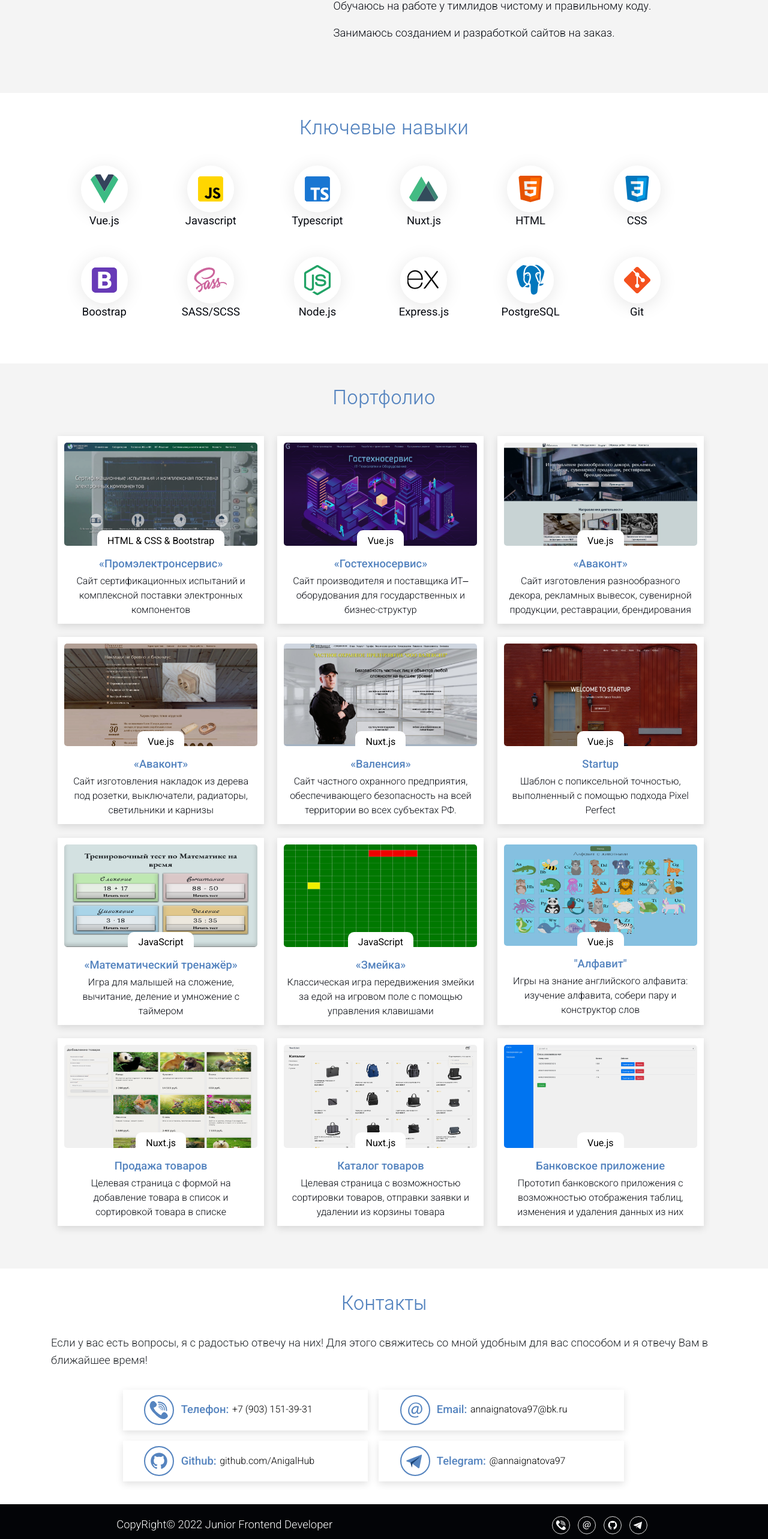
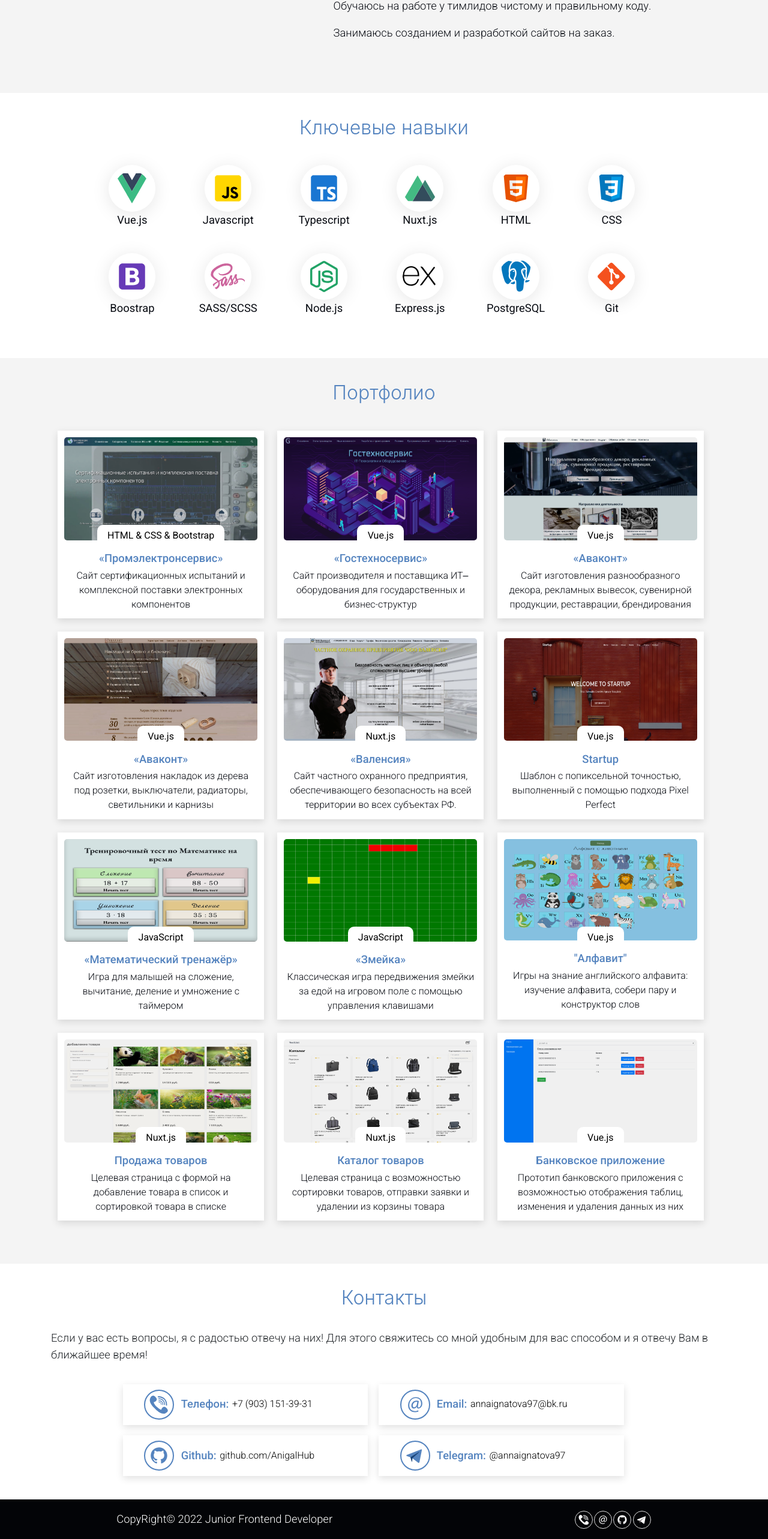
Before and after one commit to AnigalHub/Portfolio, a Nuxt app: page / in a window 1280 px wide. Shown: the part 656-3222 px from the top of the page at 60% size. Built offline with nearby package versions, Linux system fonts and the light colour scheme.

Commit message:
изменены стили в Skills и Myfooter

```diff
--- a/pages/index.vue
+++ b/pages/index.vue
@@ -287,7 +287,7 @@ h2,.name,span{
     padding: 10%;
   }
   .flex-container{
-    margin: 0;
+    margin: 0 5%;
   }
   /*блоки под svg и название*/
   .flex-container  > div {
@@ -415,7 +415,7 @@ h2,.name,span{
 #Myfooter{
   .svgFooter{
     margin: 0 0 0 auto;
-    width: 40%;
+    width: 30%;
   }
   /*блоки с контактной информацией*/
   .flex-container > div {
@@ -439,14 +439,6 @@ h2,.name,span{
     .text{
       margin-bottom: 2%;
       color: #dedede;
-    }
-    .fio{
-      float: right;
-    }
-    .col-6{
-      .text{
-        text-align: right ;
-      }
     }
   }
   .svg_color{fill: #ffffff;}
```
